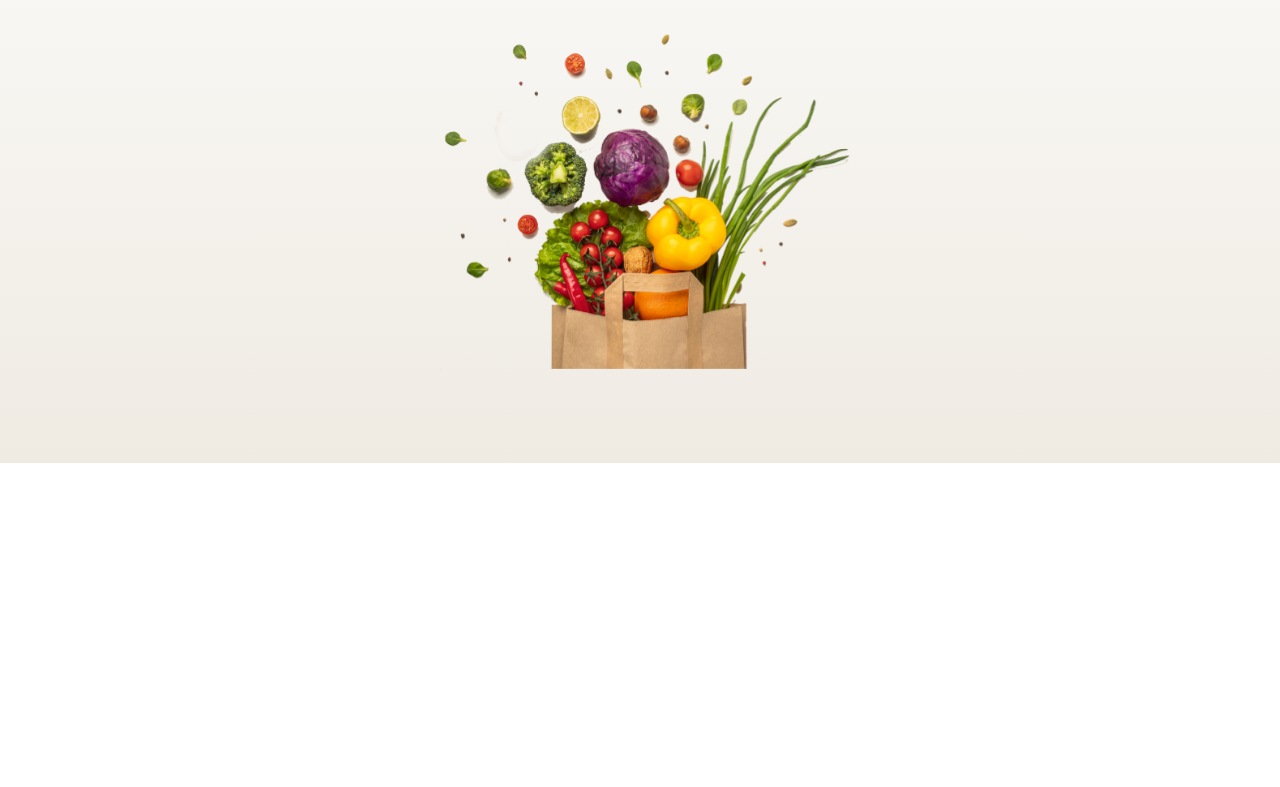
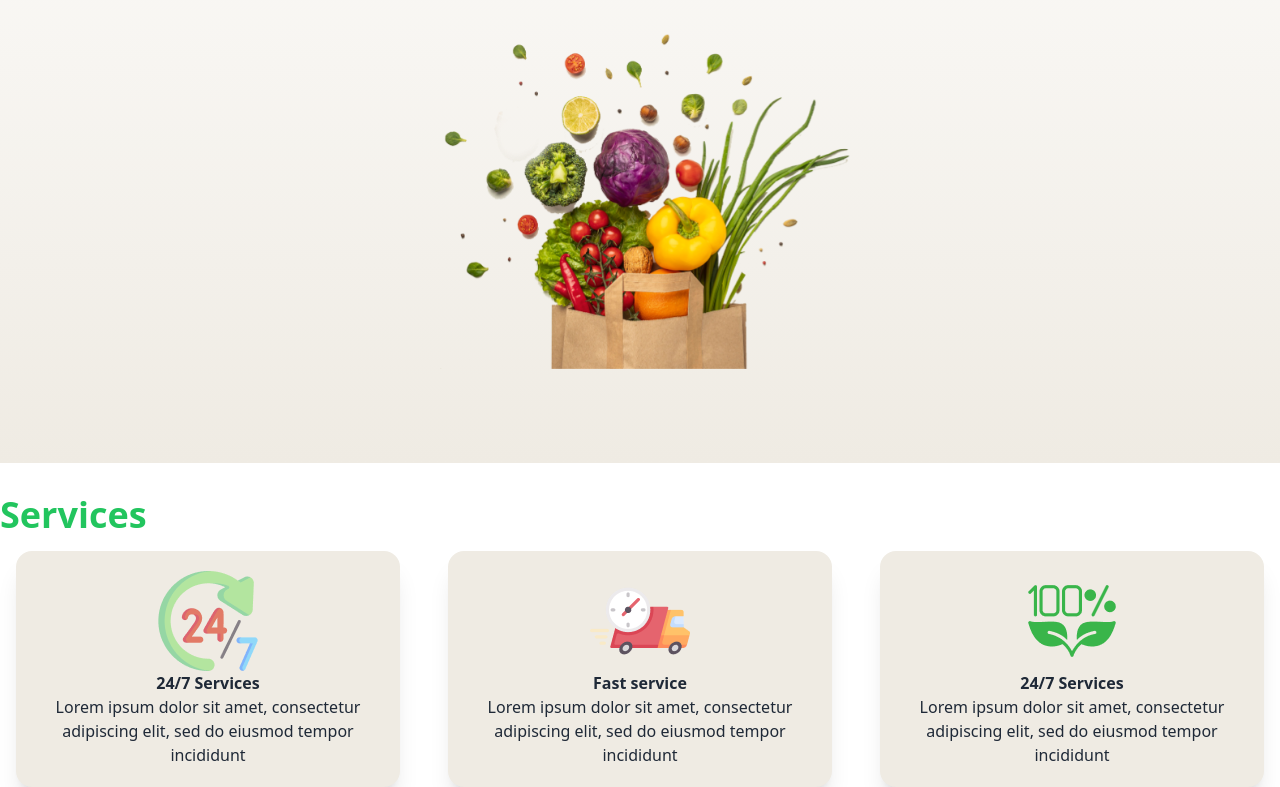
Before and after one commit to tanvirrahmanaz/natures_platter_a3, a plain HTML site: page index.html in a window 1280 px wide. Shown: the part 405-1192 px from the top of the page. Before the commit the page ends 868 px from the top, so only its background shows below. Drawn offline with nearby package versions, Linux system fonts and the light colour scheme.

Commit message:
main section services add

```diff
--- a/index.html
+++ b/index.html
@@ -88,7 +88,58 @@
           </section>
     </header>
 
-    <main></main>
+    <main>
+      <section>
+        <!-- service section  -->
+         <div class="mt-8">
+            <p class="text-green-500 text-4xl font-bold mb-4">Services</p>
+            <!-- card section  -->
+            <div class="grid grid-cols-1 lg:grid-cols-3 gap-4 place-items-center">
+              <div>
+                <div class="card bg-[#EFEBE3] w-96 shadow-xl py-5 text-center">
+                  <figure>
+                    <img
+                      src="images/service.png"
+                      alt="service"/>
+                  </figure>
+                  <div class="px-5">
+                    <h2 class="font-bold">24/7 Services</h2>
+                    <p>Lorem ipsum dolor sit amet, consectetur adipiscing elit, sed do eiusmod tempor incididunt</p>
+                  </div>
+                </div>
+              </div>
+
+              <div>
+                <div class="card bg-[#EFEBE3] w-96 shadow-xl py-5 text-center">
+                  <figure>
+                    <img
+                      src="images/delivery.png"
+                      alt="service"/>
+                  </figure>
+                  <div class="px-5">
+                    <h2 class="font-bold">Fast service</h2>
+                    <p>Lorem ipsum dolor sit amet, consectetur adipiscing elit, sed do eiusmod tempor incididunt</p>
+                  </div>
+                </div>
+              </div>
+
+              <div>
+                <div class="card bg-[#EFEBE3] w-96 shadow-xl py-5 text-center">
+                  <figure>
+                    <img
+                      src="images/healthy.png"
+                      alt="service"/>
+                  </figure>
+                  <div class="px-5">
+                    <h2 class="font-bold">24/7 Services</h2>
+                    <p>Lorem ipsum dolor sit amet, consectetur adipiscing elit, sed do eiusmod tempor incididunt</p>
+                  </div>
+                </div>
+              </div>
+            </div>
+         </div>
+      </section>
+    </main>
 
     <footer></footer>
 </body>
```
